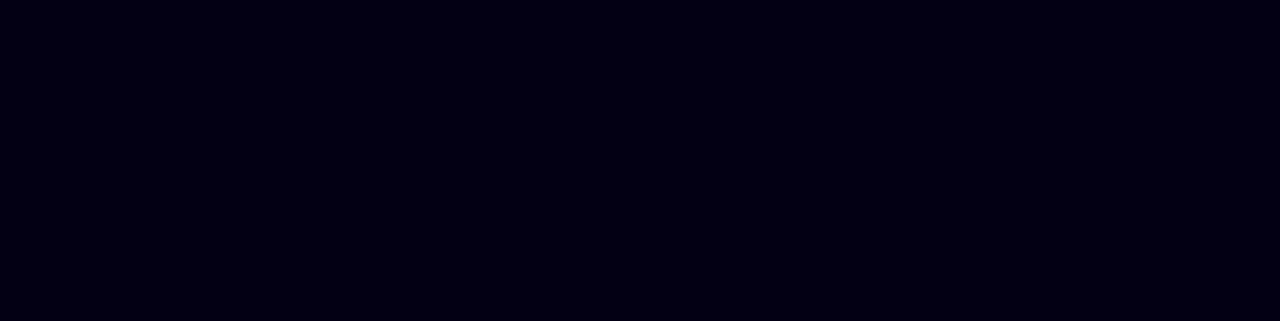
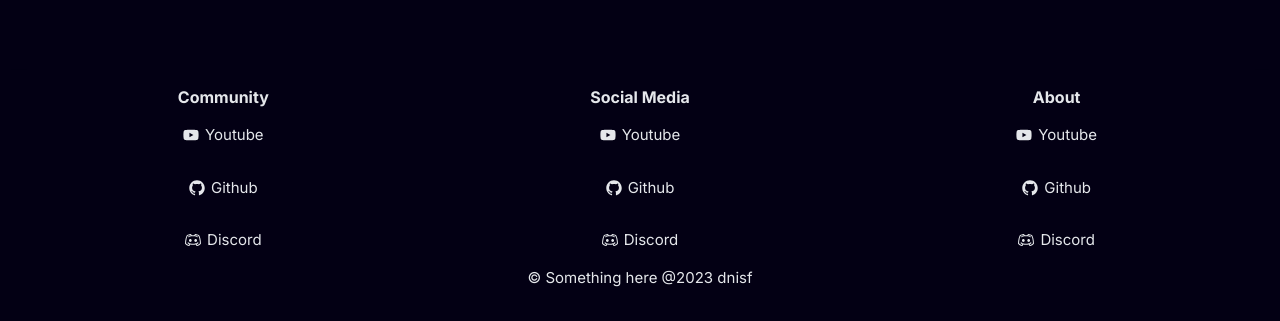
Before and after one commit to Ozzie-code-alt/portproject, a Next.js app: page / in a window 1280 px wide. Shown: the part 3759-4080 px from the top of the page. Before the commit the page ends 3749 px from the top, so only its background shows below. Built offline with nearby package versions, Linux system fonts and the light colour scheme; a web font is replaced by a local one.

Commit message:
Finifhes Na

```diff
--- a/app/page.tsx
+++ b/app/page.tsx
@@ -1,4 +1,5 @@
 import { Encryption } from "@/components/main/Encryption";
+import Footer from "@/components/main/Footer";
 import { Hero } from "@/components/main/Hero";
 import Projects from "@/components/main/Projects";
 import { Skills } from "@/components/main/Skills";
@@ -12,6 +13,7 @@
     <Skills/>
     <Encryption/>
     <Projects/>
+    <Footer/>
   </div>
 
 </main>
--- /dev/null
+++ b/components/main/Footer.tsx
@@ -0,0 +1,73 @@
+import React from "react";
+import {
+  RxDiscordLogo,
+  RxGithubLogo,
+  RxInstagramLogo,
+  RxTwitterLogo,
+  RxLinkedinLogo,
+} from "react-icons/rx";
+
+import { FaYoutube } from "react-icons/fa";
+
+const Footer = () => {
+  return (
+    <div className="w-full h-full bg-transparent text-gray-200 shadow-lg p-[15px]">
+      <div className="w-full flex flex-col items-center justify-center m-auto">
+        <div className=" w-full h-full flex flex-row items-center justify-around flex-wrap">
+          <div className="min-w-[200px] h-auto flex flex-col items-center justify-start">
+            <div className="font-bold text-[16px]">Community</div>
+            <p className="flex flex-row items-center my-[15px] cursor-pointer">
+                <FaYoutube/>
+                <span className="text-[15px] ml-[6px]">Youtube</span>
+            </p>
+            <p className="flex flex-row items-center my-[15px] cursor-pointer">
+                <RxGithubLogo/>
+                <span className="text-[15px] ml-[6px]">Github</span>
+            </p>
+            <p className="flex flex-row items-center my-[15px] cursor-pointer">
+                <RxDiscordLogo/>
+                <span className="text-[15px] ml-[6px]">Discord</span>
+            </p>
+          </div>
+
+          <div className="min-w-[200px] h-auto flex flex-col items-center justify-start">
+            <div className="font-bold text-[16px]">Social Media</div>
+            <p className="flex flex-row items-center my-[15px] cursor-pointer">
+                <FaYoutube/>
+                <span className="text-[15px] ml-[6px]">Youtube</span>
+            </p>
+            <p className="flex flex-row items-center my-[15px] cursor-pointer">
+                <RxGithubLogo/>
+                <span className="text-[15px] ml-[6px]">Github</span>
+            </p>
+            <p className="flex flex-row items-center my-[15px] cursor-pointer">
+                <RxDiscordLogo/>
+                <span className="text-[15px] ml-[6px]">Discord</span>
+            </p>
+          </div>
+
+          <div className="min-w-[200px] h-auto flex flex-col items-center justify-start">
+            <div className="font-bold text-[16px]">About</div>
+            <p className="flex flex-row items-center my-[15px] cursor-pointer">
+                <FaYoutube/>
+                <span className="text-[15px] ml-[6px]">Youtube</span>
+            </p>
+            <p className="flex flex-row items-center my-[15px] cursor-pointer">
+                <RxGithubLogo/>
+                <span className="text-[15px] ml-[6px]">Github</span>
+            </p>
+            <p className="flex flex-row items-center my-[15px] cursor-pointer">
+                <RxDiscordLogo/>
+                <span className="text-[15px] ml-[6px]">Discord</span>
+            </p>
+          </div>
+        </div>
+        <div className="mb-[20px] text-[15px] text-center">
+             &copy; Something here @2023 dnisf
+        </div>
+      </div>
+    </div>
+  );
+};
+
+export default Footer;
--- a/package.json
+++ b/package.json
@@ -12,7 +12,8 @@
     "@heroicons/react": "^2.0.18",
     "next": "14.0.4",
     "react": "^18",
-    "react-dom": "^18"
+    "react-dom": "^18",
+    "react-icons": "^4.12.0"
   },
   "devDependencies": {
     "@react-three/drei": "^9.90.1",
```
Also changed, not shown: 1 other file (tests, documents, lock files or other folders).
